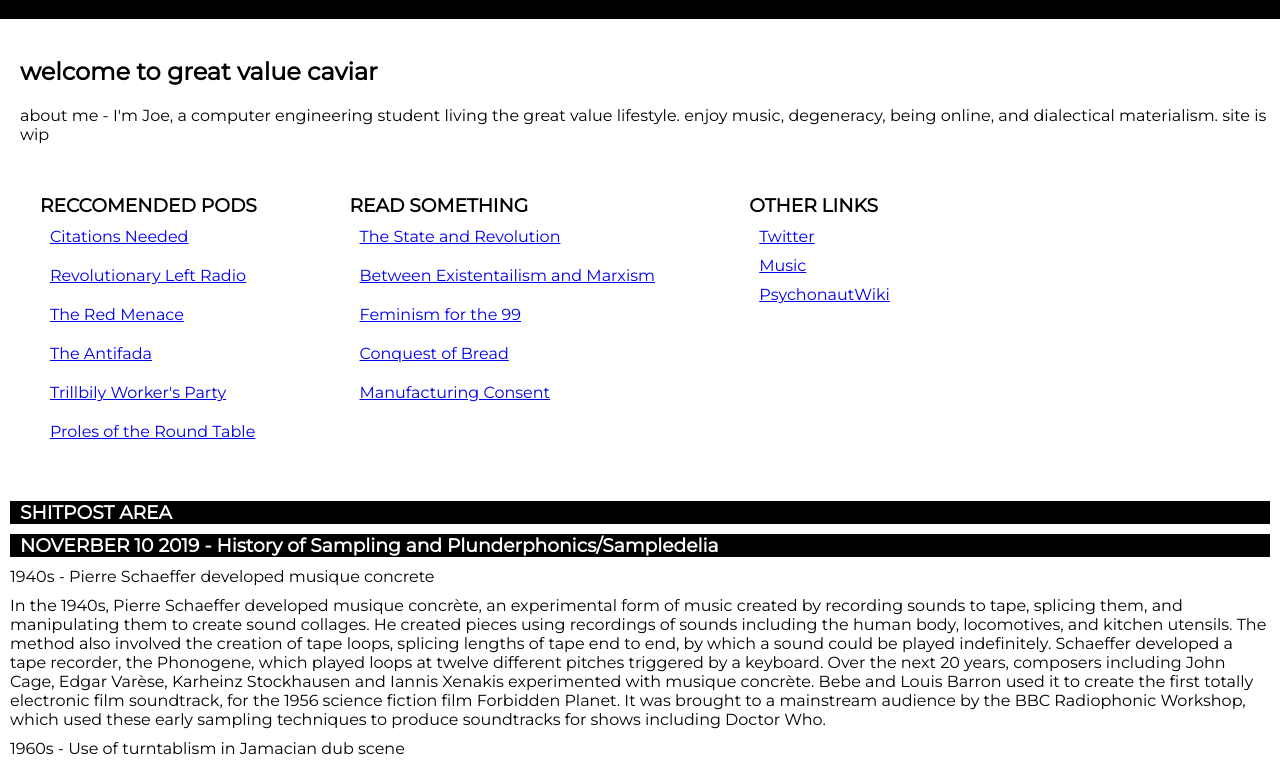
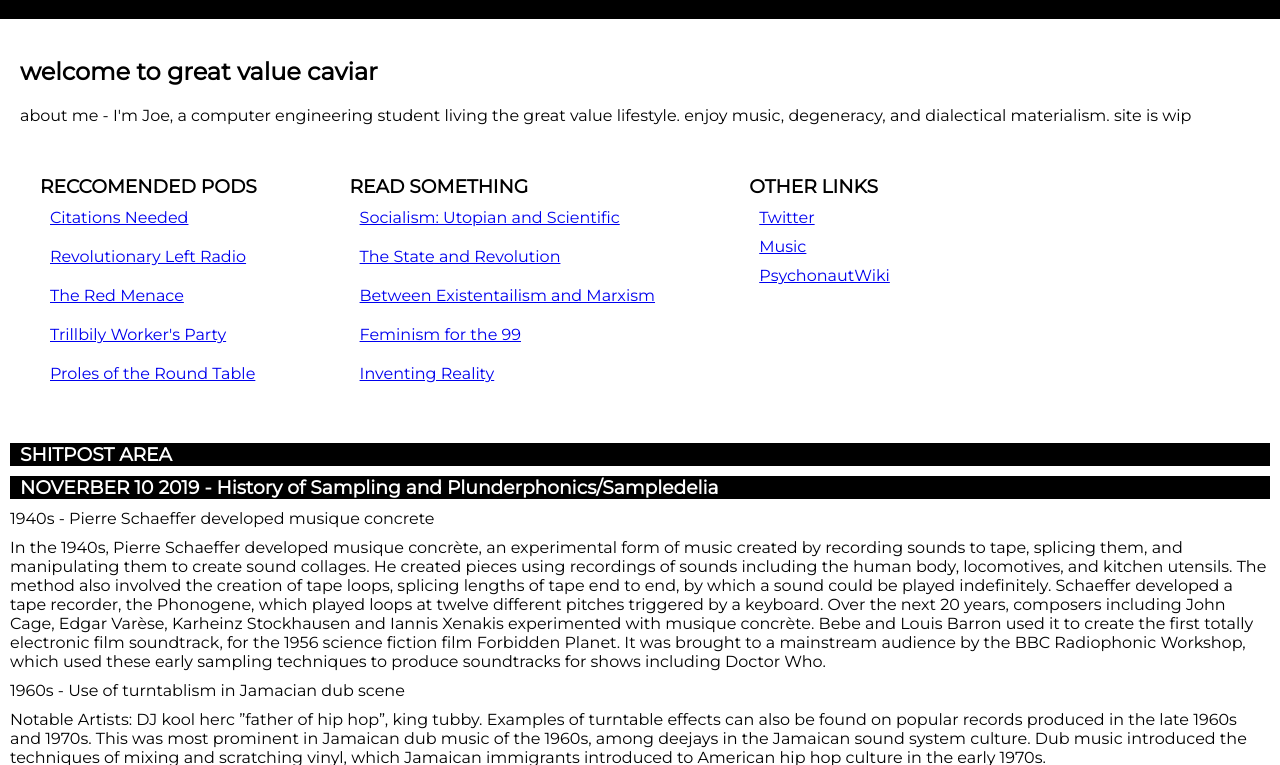
Before and after one commit to GreatValueCaviar/website, a plain HTML site: page index.html in a window 1280 px wide. Shown: the part 63-828 px from the top of the page. Drawn offline with Linux system fonts and the light colour scheme.

Commit message:
Update index.html

```diff
--- a/index.html
+++ b/index.html
@@ -29,7 +29,7 @@
     <h2>welcome to great value caviar</h2>
     <p style="margin-left: 20px;">
       about me - I'm Joe, a computer engineering student living the great value lifestyle.
-      enjoy music, degeneracy, being online, and dialectical materialism.
+      enjoy music, degeneracy, and dialectical materialism.
       site is wip
     </p>
       <div class="links">
@@ -38,24 +38,23 @@
           <p><a href="https://soundcloud.com/citationsneeded">Citations Needed</a></p>
           <p><a href="https://revolutionaryleftradio.libsyn.com/">Revolutionary Left Radio</a></p>
           <p><a href="https://redmenace.libsyn.com/">The Red Menace</a></p>
-          <p><a href="https://podtail.com/en/podcast/the-antifada/">The Antifada</a></p>
           <p><a href="https://soundcloud.com/user-972848621-463073718">Trillbily Worker's Party</a></p>
           <p><a href="https://prolespod.libsyn.com/">Proles of the Round Table</a></p>
 
       </div>
       <div class="links">
       <h3>READ SOMETHING</h3>
-          <p><a href="https://en.wikipedia.org/wiki/The_State_and_Revolution">The State and Revolution</a></p>
+          <p><a href="https://www.marxists.org/archive/marx/works/1880/soc-utop/index.htm">Socialism: Utopian and Scientific</a></p>
+          <p><a href="https://www.marxists.org/ebooks/lenin/state-and-revolution.pdf">The State and Revolution</a></p>
           <p><a href="https://www.indiebound.org/book/9781844672073?aff=versobooks">Between Existentailism and Marxism</a></p>
           <p><a href="https://www.versobooks.com/books/2924-feminism-for-the-99">Feminism for the 99</a></p>
-          <p><a href="https://en.wikipedia.org/wiki/The_Conquest_of_Bread">Conquest of Bread</a></p>
-          <p><a href="https://en.wikipedia.org/wiki/Manufacturing_Consent">Manufacturing Consent</a></p>
+          <p><a href="https://books.google.com/books/about/Inventing_Reality.html?id=WSxmQgAACAAJ&source=kp_book_description">Inventing Reality</a></p>
       </div>
       <div class="links">
       <h3>OTHER LINKS</h3>
         <ul>
           <p><a href="https://twitter.com/gr8valuecaviar">Twitter</a></p>
-          <p><a href="https://www.last.fm/user/InfinityOctagon">Music</a></p>
+          <p><a href="https://www.last.fm/user/gr8valuecaviar">Music</a></p>
           <p><a href="https://psychonautwiki.org/wiki/Main_Page">PsychonautWiki</a></p>
         </ul>
       </div>
@@ -274,7 +273,7 @@
         <h3>SEPTEMBER 13 2019</h3>
       </div>
 
-      <img width="100%" src="img/bernket.png">
+      <img width="80%" src="img/bernket.png">
 
 </body>
 
```
